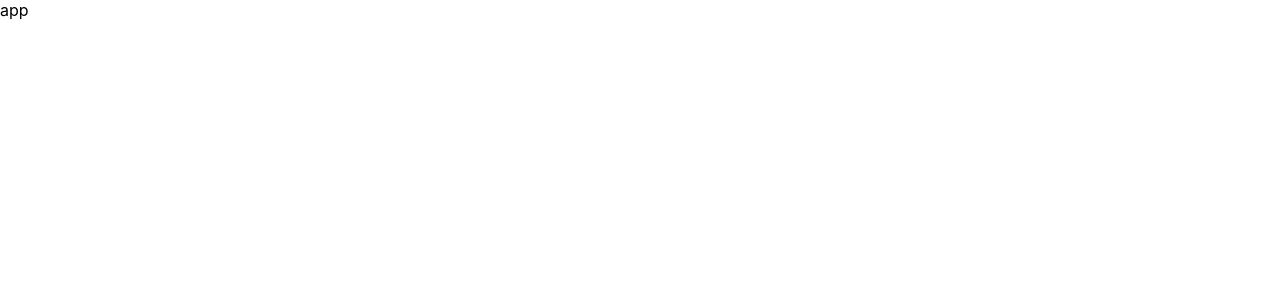
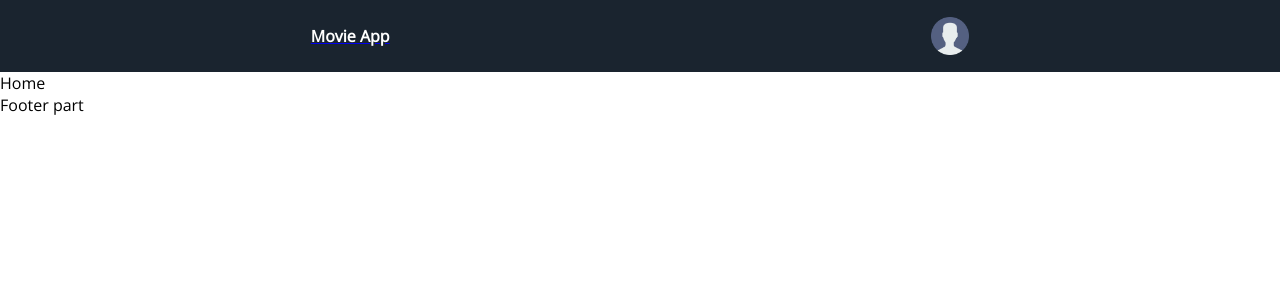
Before and after one commit to Mainul163/movie-bazar, a React (Create React App) app: page / in a window 1280 px wide. Shown: the top 300 px of the page. Built offline with nearby package versions, Linux system fonts and the light colour scheme.

Commit message:
header done

```diff
--- a/public/index.html
+++ b/public/index.html
@@ -14,7 +14,22 @@
       manifest.json provides metadata used when your web app is installed on a
       user's mobile device or desktop. See https://developers.google.com/web/fundamentals/web-app-manifest/
     -->
+
+    <!-- google fonts -->
+
     <link rel="manifest" href="%PUBLIC_URL%/manifest.json" />
+    <link rel="preconnect" href="https://fonts.googleapis.com" />
+    <link rel="preconnect" href="https://fonts.gstatic.com" crossorigin />
+    <link
+      href="https://fonts.googleapis.com/css2?family=Open+Sans:wght@300&display=swap"
+      rel="stylesheet"
+    />
+    <link rel="preconnect" href="https://fonts.googleapis.com" />
+    <link rel="preconnect" href="https://fonts.gstatic.com" crossorigin />
+    <link
+      href="https://fonts.googleapis.com/css2?family=Open+Sans:wght@300&display=swap"
+      rel="stylesheet"
+    />
     <!--
       Notice the use of %PUBLIC_URL% in the tags above.
       It will be replaced with the URL of the `public` folder during the build.
--- a/src/App.js
+++ b/src/App.js
@@ -1,7 +1,25 @@
 import React from "react";
+import { BrowserRouter as Router, Switch, Route, Link } from "react-router-dom";
 import "./App.scss";
+import Footer from "./Components/Footer/Footer";
+import Header from "./Components/Header/Header";
+import Home from "./Components/Home/Home";
+import MovieDetail from "./Components/MovieDetail/MovieDetail";
+import PageNotFound from "./Components/PageNotFound/PageNotFound";
 function App() {
-  return <div>app</div>;
+  return (
+    <>
+      <Router>
+        <Header />
+        <Switch>
+          <Route path="/" exact component={Home} />
+          <Route path="/movie/:movieId" component={MovieDetail} />
+          <Route path="/pageNotFound" component={PageNotFound} />
+        </Switch>
+        <Footer />
+      </Router>
+    </>
+  );
 }
 
 export default App;
--- a/src/App.scss
+++ b/src/App.scss
@@ -0,0 +1,8 @@
+@import "./Common/color.scss";
+
+* {
+  margin: 0px;
+  padding: 0px;
+  box-sizing: border-box;
+  font-family: "Open Sans", sans-serif;
+}
--- a/src/Components/Header/Header.jsx
+++ b/src/Components/Header/Header.jsx
@@ -1,7 +1,18 @@
 import React from "react";
-
+import { Link } from "react-router-dom";
+import UserImage from "../../images/user-image/user.jpg (1).png";
+import "./Header.scss";
 const Header = () => {
-  return <div>Header</div>;
+  return (
+    <div className="header">
+      <Link to="/">
+        <div className="logo"> Movie App</div>
+      </Link>
+      <div className="user-image">
+        <img src={UserImage} alt="user" />
+      </div>
+    </div>
+  );
 };
 
 export default Header;
--- a/src/Components/Header/Header.scss
+++ b/src/Components/Header/Header.scss
@@ -0,0 +1,20 @@
+@import "../../Common/color.scss";
+
+.header {
+  background-color: $secondary-color;
+  height: 72px;
+  padding: 0px 40px;
+  display: flex;
+  align-items: center;
+  justify-content: space-around;
+}
+.logo {
+  color: $font-primary;
+  font-weight: 600;
+}
+
+.user-image,
+.user-image img {
+  width: 38px;
+  height: 38px;
+}
```
Also changed, not shown: src/images/user-image/user.jpg (1).png (added).
